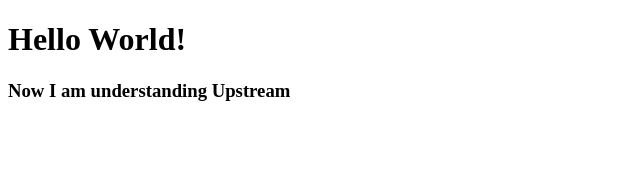
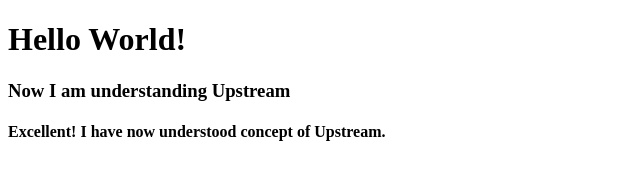
Before and after one commit to Idx-Fresher/git-collab-demo, a plain HTML site: page prathamesh-rebase-practice.html in a window 1280 px wide. Shown: the whole page, without its empty margins (0-640 px from the left). Drawn offline with Linux system fonts and the light colour scheme.

Commit message:
Completed Upstream practice

```diff
--- a/prathamesh-rebase-practice.html
+++ b/prathamesh-rebase-practice.html
@@ -8,5 +8,6 @@
 <body>
     <h1>Hello World!</h1>
     <h3>Now I am understanding Upstream</h3>
+    <h4>Excellent! I have now understood concept of Upstream.</h4>
 </body>
 </html>
```
